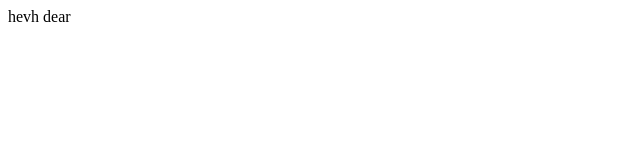
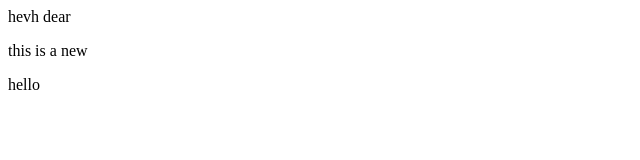
Before and after one commit to MrunaliWandhare/LocalRepo, a plain HTML site: page index.html in a window 1280 px wide. Shown: the whole page, without its empty margins (0-640 px from the left). Drawn offline with Linux system fonts and the light colour scheme.

Commit message:
add para

```diff
--- a/index.html
+++ b/index.html
@@ -1 +1,3 @@
 <p> hevh dear</p>
+<p>this is a new</p>
+<p>hello </p>
```
